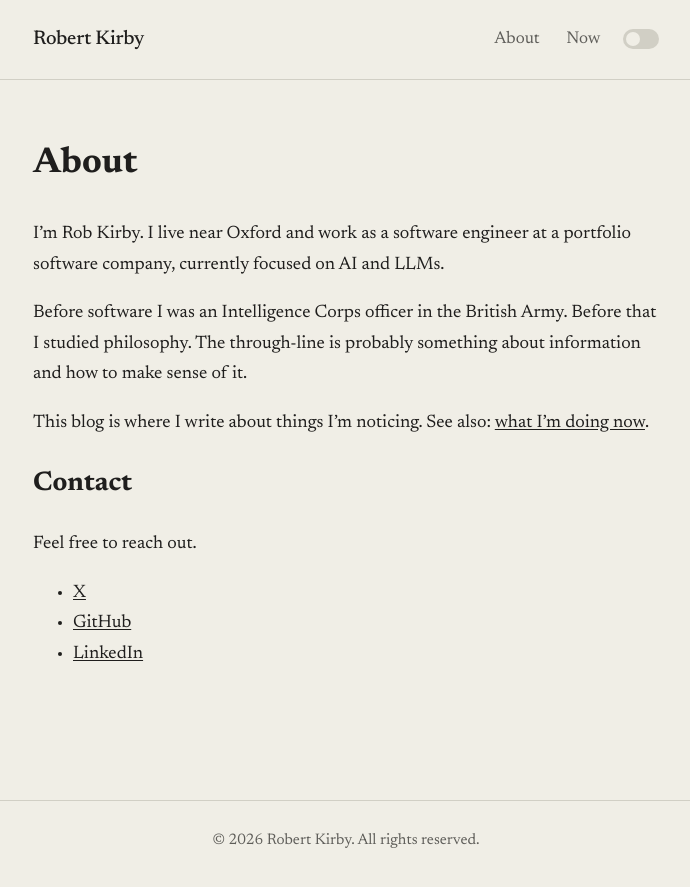
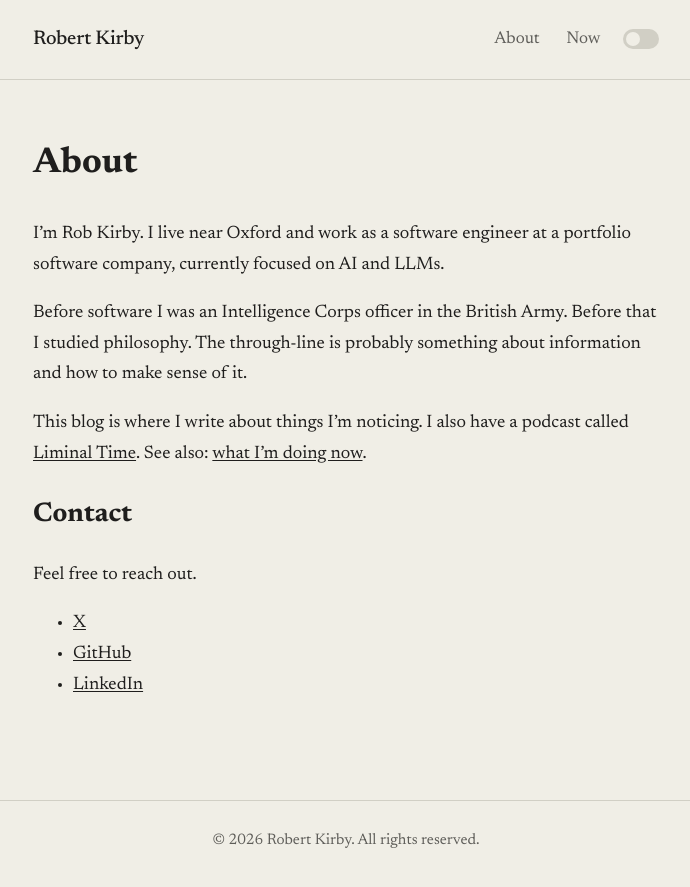
Before and after one commit to rob137/rob137.github.io, a Jekyll site: the page built from about.md, in a window 1280 px wide. Shown: the top 887 px of the page, without its empty margins (294-984 px from the left). Built offline with Jekyll 4.4.1, drawn with Linux system fonts in a browser that asks for light colours.

Commit message:
Add podcast link to about page
Co-Authored-By: Claude Opus 4.5 <noreply@anthropic.com>

```diff
--- a/about.md
+++ b/about.md
@@ -9,7 +9,7 @@ I'm Rob Kirby. I live near Oxford and work as a software engineer at a portfolio
 
 Before software I was an Intelligence Corps officer in the British Army. Before that I studied philosophy. The through-line is probably something about information and how to make sense of it.
 
-This blog is where I write about things I'm noticing. See also: [what I'm doing now](/now/).
+This blog is where I write about things I'm noticing. I also have a podcast called [Liminal Time](https://liminaltimepodcast.com). See also: [what I'm doing now](/now/).
 
 ## Contact
 
```
